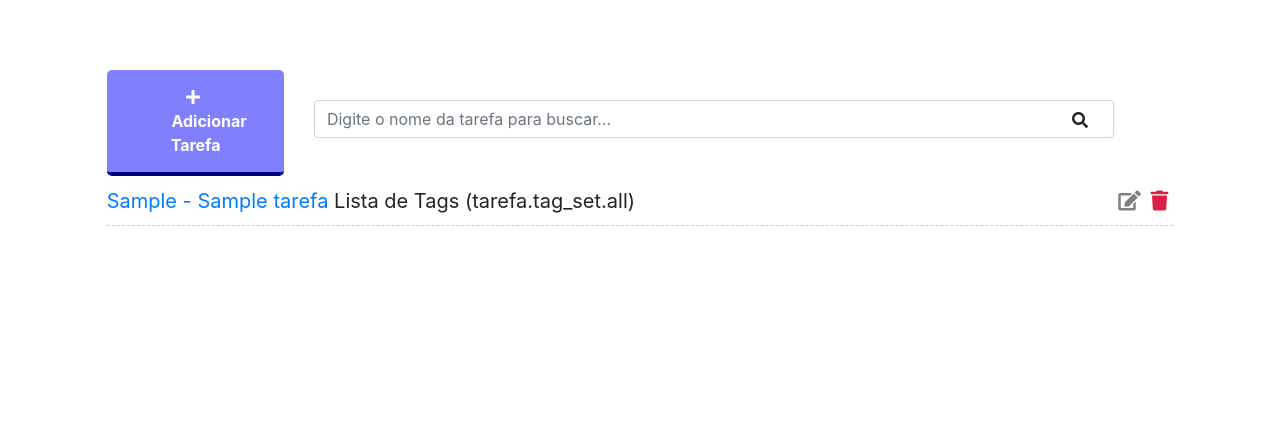
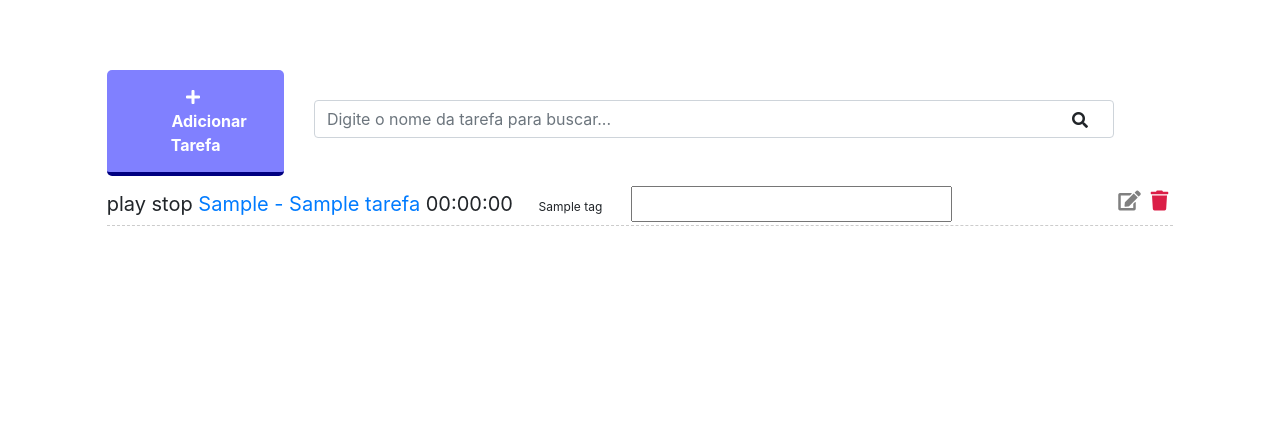
Before and after one commit to labens-ufrn/tasktracking, a Django app: page / in a window 1280 px wide. Shown: the part 64-485 px from the top of the page. Run offline with Django 3.2, Linux system fonts and the light colour scheme; tables that the repository leaves empty hold one stand-in row (values such as "Sample post"); some libraries are stand-ins or nearby versions.

Commit message:
Add a exibição das tags #21

```diff
--- a/tasktracking/tasks/static/css/styles.css
+++ b/tasktracking/tasks/static/css/styles.css
@@ -133,4 +133,5 @@ footer#rodape p {
     text-align: right;
     display:inline-block;
     font-size: 12px;
+    margin: auto 20px;
 }
--- a/tasktracking/tasks/templates/tasks/index.html
+++ b/tasktracking/tasks/templates/tasks/index.html
@@ -17,13 +17,19 @@
       <i class="fas fa-search"></i>
   </div>
   <ul class="task-list">
-
     {% for tarefa in lista_tarefas %}
       <li class="task-item">
+        <span>play stop</span>
         <a href="{% url 'detalhar_tarefa' tarefa.pk %}"
           <span>{{ tarefa }}</span>
         </a>
-        <span>Lista de Tags (tarefa.tag_set.all)</span>
+        <span>00:00:00</span>
+        <div class="tag_text">
+          {% for tag in tarefa.tag_set.all %}
+            {{ tag }}<span>&nbsp;</span>
+          {% endfor %}
+        </div>
+        <input />
         <span><i class="fas fa-trash"></i></span>
         <span><i class="fas fa-edit"></i></span>
       </li>
```
